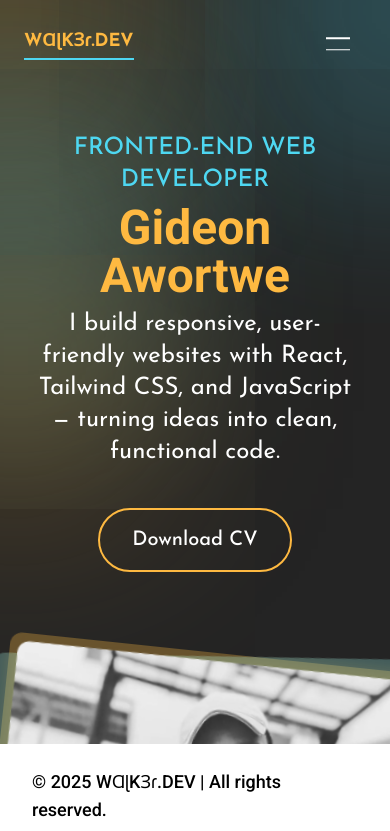
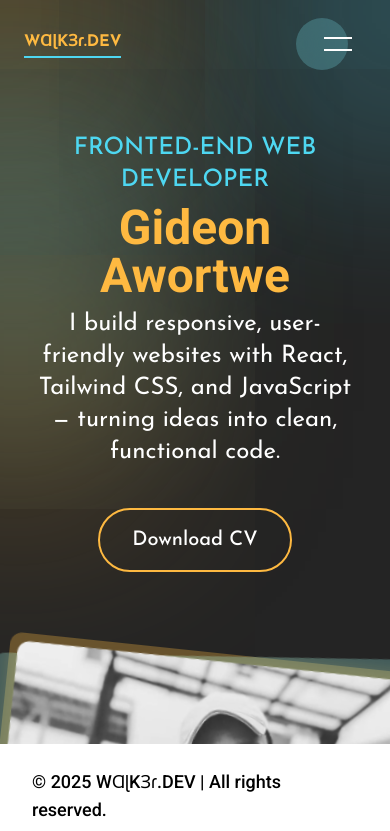
Before and after one commit to Walker-Gideon/walker.dev, a React (Vite) app: page / in a window 390 px wide. Shown: the top 831 px of the page. Built offline with nearby package versions, Linux system fonts and the light colour scheme; a web font is replaced by a local one.

Commit message:
Change the styling of the header section

```diff
--- a/src/components/header/Header.jsx
+++ b/src/components/header/Header.jsx
@@ -13,8 +13,9 @@ export default function Header() {
         <MenuButton showMenu={showMenu} setShowMenu={setShowMenu} />
       </header>
 
-      <div className="absolute top-4 right-0 xl:right-8 lg:right-8 sm:right-6 md:right-6 overflow-hidden">
-        {/* <MenuNav showMenu={showMenu} /> */}
+      {/* xl:right-8 lg:right-8 sm:right-6 md:right-6 */}
+      <div className="absolute top-4.5 right-10.5  overflow-hidden">
+        <MenuNav showMenu={showMenu} />
       </div>
     </div>
   );
--- a/src/components/header/Logo.jsx
+++ b/src/components/header/Logo.jsx
@@ -3,7 +3,7 @@ function Logo() {
     <div className="border-b-2 border-blueprime pb-0.5">
       <a
         href="#"
-        className="text-primary text-lg uppercase font-bold cursor-pointer"
+        className="text-primary text-[1rem] uppercase font-bold cursor-pointer"
       >
         Wɑɭkɜɾ.dev
       </a>
--- a/src/components/header/MenuButton.jsx
+++ b/src/components/header/MenuButton.jsx
@@ -17,7 +17,7 @@ function MenuButton({ showMenu, setShowMenu }) {
         <div className="">
           <motion.span
             style={{ top: "40%", left: "50%", x: "-50%", y: "-50%" }}
-            className={`absolute h-[1.5px] sm:w-6 md:w-7 lg:w-7 xl:w-7 ${
+            className={`absolute h-[2px] w-7 ${
               showMenu === true ? `bg-white` : `bg-white`
             }`}
             variants={{
@@ -33,7 +33,7 @@ function MenuButton({ showMenu, setShowMenu }) {
           />
           <motion.span
             style={{ top: "60%", left: "50%", x: "-50%", y: "-50%" }}
-            className={`absolute h-[1.5px] sm:w-6 md:w-7 lg:w-7 xl:w-7 ${
+            className={`absolute h-[2px] w-7 ${
               showMenu === true ? `bg-white` : `bg-white`
             }`}
             variants={{
--- a/src/components/header/MenuNav.jsx
+++ b/src/components/header/MenuNav.jsx
@@ -5,8 +5,8 @@ import Links from "./Links";
 function MenuNav({ showMenu }) {
   const boxVariants = {
     initial: {
-      width: 42,
-      height: 42,
+      width: 52,
+      height: 52,
       x: "1",
     },
     expanded: {
```
